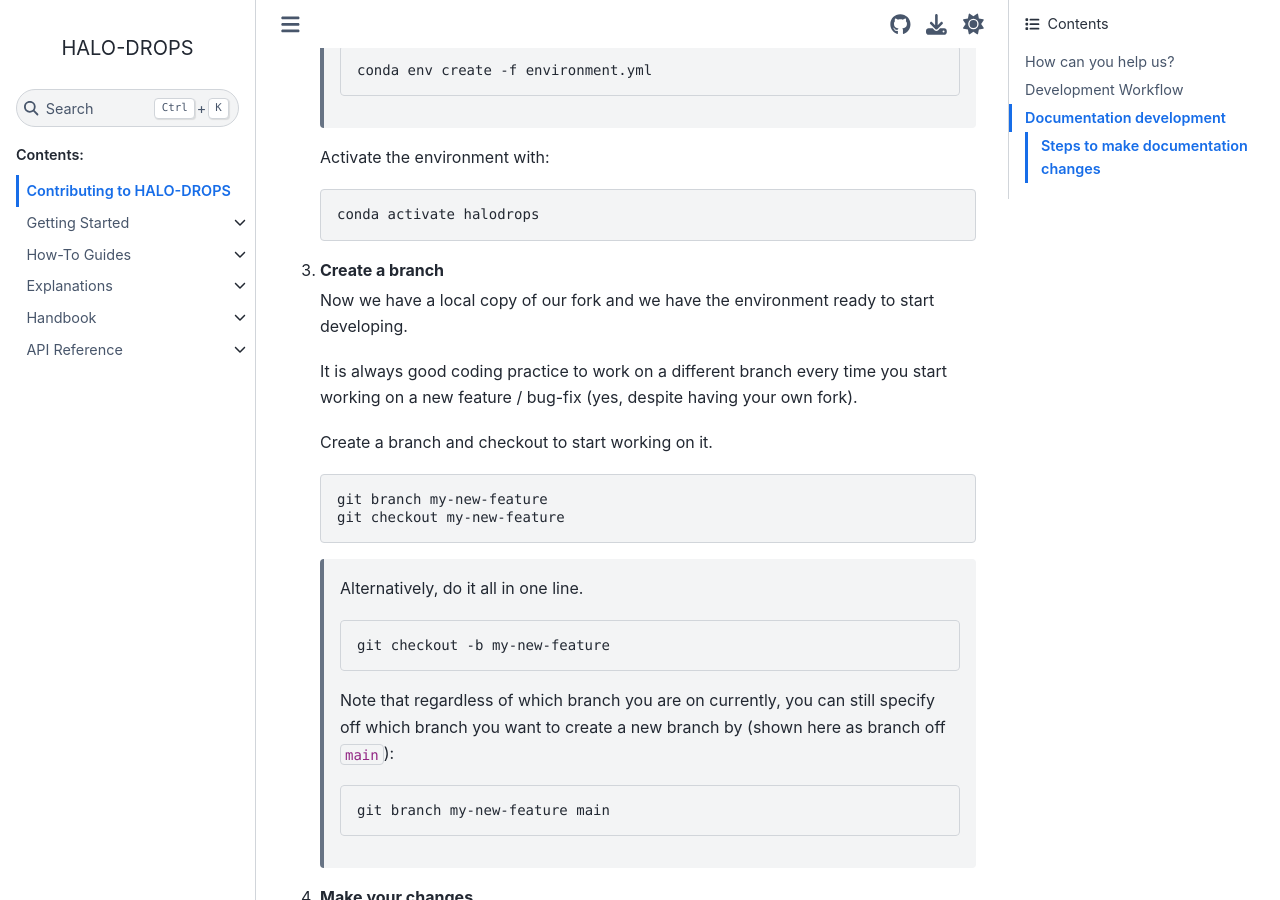
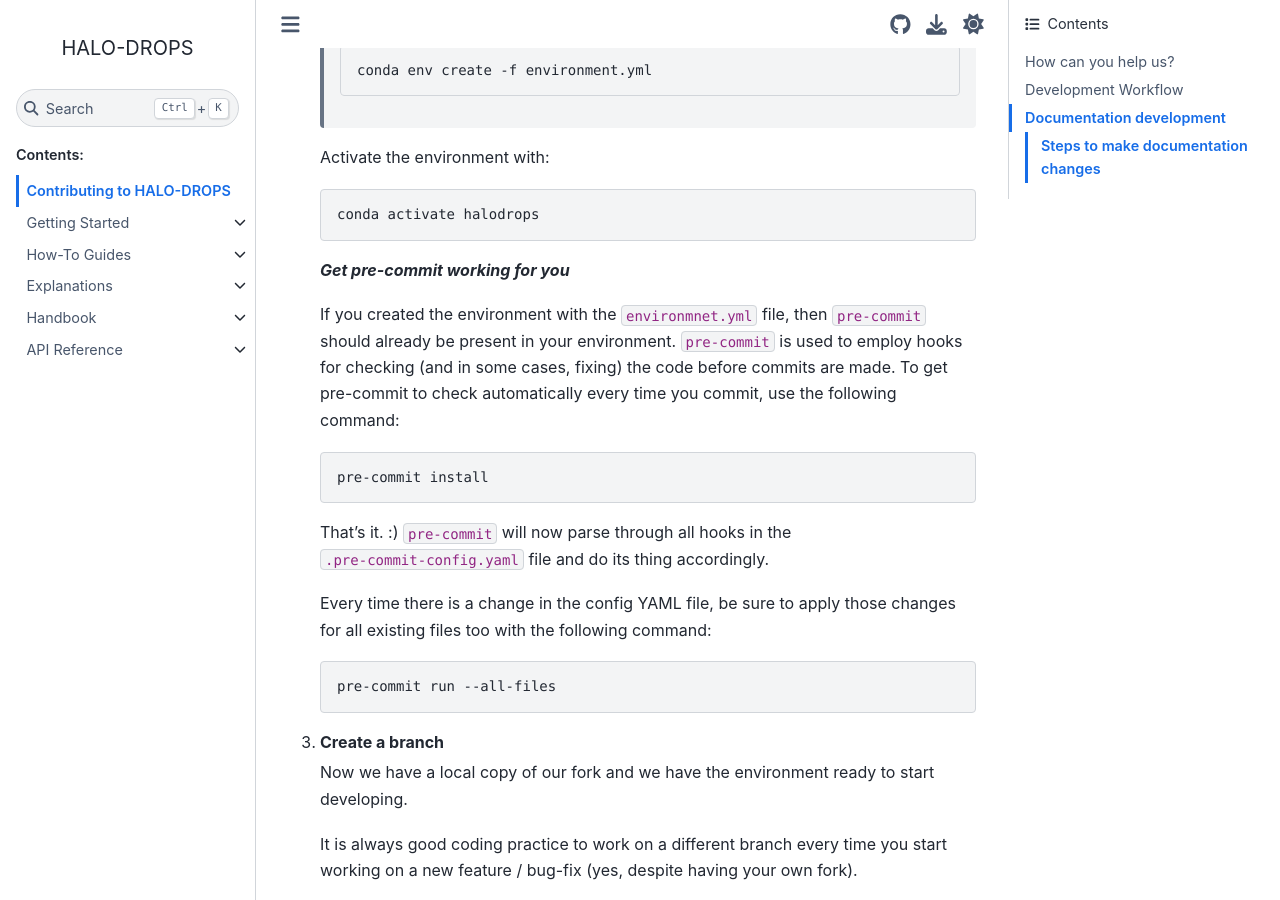
Before and after one commit to tmieslinger/pydropsonde, a Sphinx documentation site: the page built from docs/source/CONTRIBUTING.md, in a window 1280 px wide and 900 px high, scrolled down 2077 px. Built offline with Sphinx 7.4.7 and the Sphinx Book theme 1.1.4, drawn with Linux system fonts in a browser that asks for light colours.

Commit message:
add precommit info to contributing

````diff
--- a/docs/source/CONTRIBUTING.md
+++ b/docs/source/CONTRIBUTING.md
@@ -51,6 +51,22 @@ Have a look at the [issues](https://github.com/Geet-George/halodrops/issues) and
     Activate the environment with:
     ```bash
     conda activate halodrops
+    ```
+
+    **_Get pre-commit working for you_**
+
+    If you created the environment with the `environmnet.yml` file, then `pre-commit` should already be present in your environment. `pre-commit` is used to employ hooks for checking (and in some cases, fixing) the code before commits are made. To get pre-commit to check automatically every time you commit, use the following command:
+
+    ```bash
+    pre-commit install
+    ```
+
+    That's it. :) `pre-commit` will now parse through all hooks in the `.pre-commit-config.yaml` file and do its thing accordingly.
+
+    Every time there is a change in the config YAML file, be sure to apply those changes for all existing files too with the following command:
+
+    ```bash
+    pre-commit run --all-files
     ```
 
 3. **Create a branch**
````
